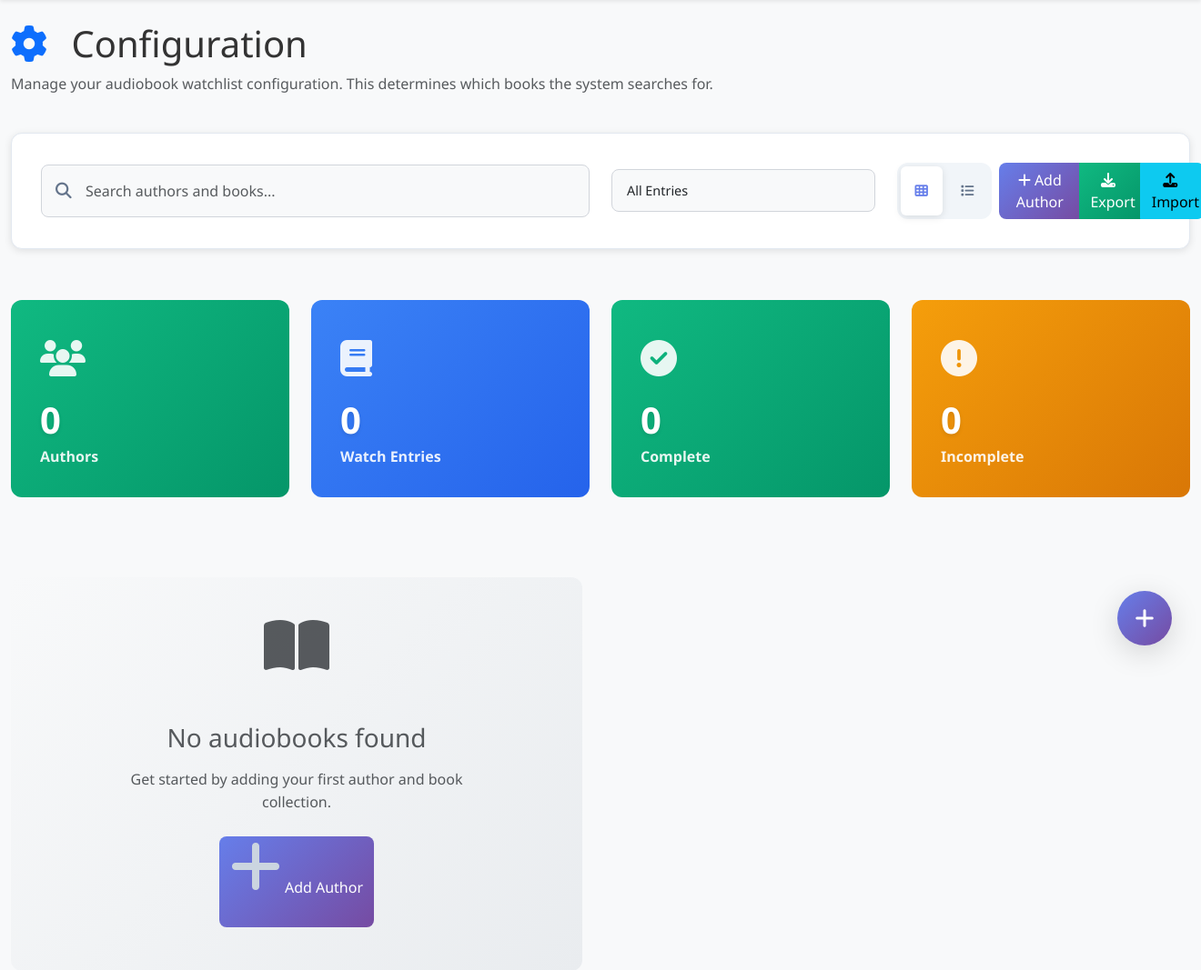
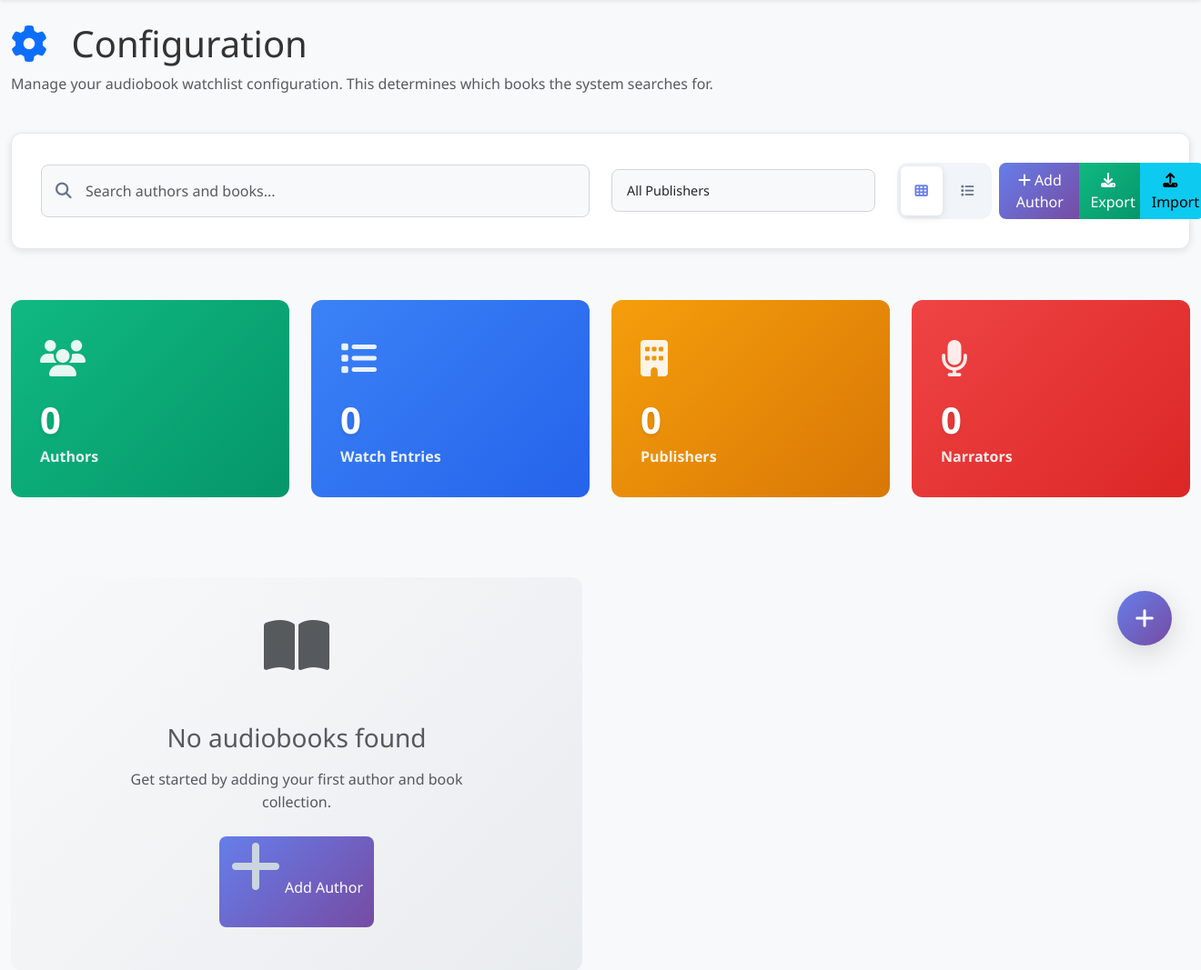
Before and after one commit to H2OKing89/AudiobookStalkerr, a FastAPI app: page /config in a window 1320 px wide. Shown: the part 58-1125 px from the top of the page at 91% size. Run offline with FastAPI, Linux system fonts and the light colour scheme; some libraries are stand-ins or nearby versions.

Commit message:
feat: Refactor stats calculation and update filters in the AudioStacker app

```diff
--- a/src/audiostracker/web/app.py
+++ b/src/audiostracker/web/app.py
@@ -137,20 +137,12 @@ def get_stats(data: dict) -> dict:
     total_books = sum(len(books) for books in authors.values())
     total_authors = len(authors)
 
-    # Calculate completion stats
-    complete_books = 0
-    incomplete_books = 0
+    # Calculate publisher and narrator stats for reference
     all_publishers = set()
     all_narrators = set()
 
     for author_books in authors.values():
         for book in author_books:
-            if (book.get("title") and book.get("series") and
-                book.get("publisher") and book.get("narrator")):
-                complete_books += 1
-            else:
-                incomplete_books += 1
-
             if book.get("publisher"):
                 all_publishers.add(book["publisher"])
             if book.get("narrator"):
@@ -161,8 +153,6 @@ def get_stats(data: dict) -> dict:
     return {
         "total_books": total_books,
         "total_authors": total_authors,
-        "complete_books": complete_books,
-        "incomplete_books": incomplete_books,
         "total_publishers": len(all_publishers),
         "total_narrators": len(all_narrators),
         "publishers": sorted(list(all_publishers)),
--- a/src/audiostracker/web/static/js/app.js
+++ b/src/audiostracker/web/static/js/app.js
@@ -203,8 +203,6 @@ class AudioStackerApp {
     createAuthorCard(authorName, books) {
         const authorId = generateAuthorId(authorName);
         const bookCount = books.length;
-        const completeCount = books.filter(isBookComplete).length;
-        const completionPercentage = bookCount > 0 ? Math.round((completeCount / bookCount) * 100) : 0;
         const initials = getInitials(authorName);
 
         // Debug logging
@@ -239,11 +237,7 @@ class AudioStackerApp {
                             <div class="author-meta">
                                 <div class="meta-item">
                                     <i class="fas fa-calendar"></i>
-                                    <span>Active Collection</span>
-                                </div>
-                                <div class="meta-item">
-                                    <i class="fas fa-chart-line"></i>
-                                    <span>${completionPercentage}% Complete</span>
+                                    <span>Watch List</span>
                                 </div>
                             </div>
                         </div>
@@ -258,11 +252,7 @@ class AudioStackerApp {
                     <div class="author-stats">
                         <div class="stat-badge">
                             <span class="stat-number">${bookCount}</span>
-                            <span class="stat-label">${bookCount === 1 ? 'Book' : 'Books'}</span>
-                        </div>
-                        <div class="stat-badge">
-                            <span class="stat-number">${completeCount}</span>
-                            <span class="stat-label">Complete</span>
+                            <span class="stat-label">${bookCount === 1 ? 'Entry' : 'Entries'}</span>
                         </div>
                         <div class="stat-badge">
                             <span class="stat-number">${narratorSet.size}</span>
@@ -271,16 +261,6 @@ class AudioStackerApp {
                         <div class="stat-badge">
                             <span class="stat-number">${publisherSet.size}</span>
                             <span class="stat-label">Publishers</span>
-                        </div>
-                    </div>
-
-                    <div class="author-progress">
-                        <div class="progress-label">
-                            <span>Collection Progress</span>
-                            <span>${completionPercentage}%</span>
-                        </div>
-                        <div class="progress-bar-container">
-                            <div class="progress-bar" style="width: ${completionPercentage}%"></div>
                         </div>
                     </div>
 
@@ -320,14 +300,13 @@ class AudioStackerApp {
 
     createBookCard(authorName, book, index) {
         const bookId = `book-${sanitizeId(authorName)}-${index}`;
-        const isComplete = isBookComplete(book);
 
         if (this.viewMode === 'list') {
-            return this.createBookListItem(authorName, book, index, bookId, isComplete);
+            return this.createBookListItem(authorName, book, index, bookId);
         }
 
         return `
-            <div class="book-card ${isComplete ? 'complete' : 'incomplete'}" id="${bookId}">
+            <div class="book-card" id="${bookId}">
                 <div class="book-header">
                     <div class="book-title">
                         <input type="text" class="form-control"
@@ -336,8 +315,6 @@ class AudioStackerApp {
                                onchange="updateBookField('${escapeHtml(authorName)}', ${index}, 'title', this.value)"
                                data-auto-save="true">
                     </div>
-                    <div class="book-status-indicator ${isComplete ? 'complete' : 'incomplete'}"
-                         title="${isComplete ? 'Complete Information' : 'Missing Information'}"></div>
                 </div>
 
                 <div class="book-series mb-2">
@@ -398,7 +375,7 @@ class AudioStackerApp {
         `;
     }
 
-    createBookListItem(authorName, book, index, bookId, isComplete) {
+    createBookListItem(authorName, book, index, bookId) {
         return `
             <div class="book-list-item d-flex align-items-center p-3 border rounded mb-2 ${isComplete ? 'border-success' : 'border-warning'}"
                  id="${bookId}">
@@ -487,8 +464,8 @@ class AudioStackerApp {
         const elements = {
             'total-books': stats.total_books || 0,
             'total-authors': stats.total_authors || 0,
-            'complete-books': stats.complete_books || 0,
-            'incomplete-books': stats.incomplete_books || 0
+            'total-publishers': stats.total_publishers || 0,
+            'total-narrators': stats.total_narrators || 0
         };
 
         Object.entries(elements).forEach(([id, value]) => {
--- a/src/audiostracker/web/static/js/core/state.js
+++ b/src/audiostracker/web/static/js/core/state.js
@@ -148,8 +148,6 @@ class AudioStackerState {
         const stats = {
             total_books: 0,
             total_authors: Object.keys(authors).length,
-            complete_books: 0,
-            incomplete_books: 0,
             total_publishers: 0,
             total_narrators: 0,
             publishers: new Set(),
@@ -160,12 +158,6 @@ class AudioStackerState {
             stats.total_books += authorBooks.length;
 
             for (const book of authorBooks) {
-                if (isBookComplete(book)) {
-                    stats.complete_books++;
-                } else {
-                    stats.incomplete_books++;
-                }
-
                 if (book.publisher) {
                     stats.publishers.add(book.publisher);
                 }
--- a/src/audiostracker/web/static/js/modules/filters.js
+++ b/src/audiostracker/web/static/js/modules/filters.js
@@ -8,8 +8,6 @@ class FiltersModule {
         this.filterSelect = null;
         this.availableFilters = {
             all: 'All Books',
-            complete: 'Complete Info',
-            incomplete: 'Missing Info',
             publisher: 'By Publisher',
             narrator: 'By Narrator'
         };
--- a/src/audiostracker/web/templates/config.html
+++ b/src/audiostracker/web/templates/config.html
@@ -60,10 +60,8 @@
                         </div>
                         <div class="col-lg-3">
                             <div class="filter-group">
-                                <select id="status-filter" class="filter-select form-select">
-                                    <option value="all">All Entries</option>
-                                    <option value="complete">Complete</option>
-                                    <option value="incomplete">Incomplete</option>
+                                <select id="publisher-filter" class="filter-select form-select">
+                                    <option value="all">All Publishers</option>
                                 </select>
                             </div>
                         </div>
@@ -111,7 +109,7 @@
             <div class="col-lg-3 col-md-6 mb-3">
                 <div class="stat-card info">
                     <div class="stat-icon">
-                        <i class="fas fa-book"></i>
+                        <i class="fas fa-list"></i>
                     </div>
                     <div class="stat-info">
                         <h3 id="total-books">{{ stats.total_books }}</h3>
@@ -120,24 +118,24 @@
                 </div>
             </div>
             <div class="col-lg-3 col-md-6 mb-3">
-                <div class="stat-card success">
+                <div class="stat-card warning">
                     <div class="stat-icon">
-                        <i class="fas fa-check-circle"></i>
+                        <i class="fas fa-building"></i>
                     </div>
                     <div class="stat-info">
-                        <h3 id="complete-books">{{ stats.complete_books }}</h3>
-                        <p>Complete</p>
+                        <h3 id="total-publishers">{{ stats.total_publishers }}</h3>
+                        <p>Publishers</p>
                     </div>
                 </div>
             </div>
             <div class="col-lg-3 col-md-6 mb-3">
-                <div class="stat-card warning">
+                <div class="stat-card danger">
                     <div class="stat-icon">
-                        <i class="fas fa-exclamation-circle"></i>
+                        <i class="fas fa-microphone"></i>
                     </div>
                     <div class="stat-info">
-                        <h3 id="incomplete-books">{{ stats.incomplete_books }}</h3>
-                        <p>Incomplete</p>
+                        <h3 id="total-narrators">{{ stats.total_narrators }}</h3>
+                        <p>Narrators</p>
                     </div>
                 </div>
             </div>
@@ -225,6 +223,27 @@
             }
         }
 
+        // Initialize publisher filter once the page loads
+        document.addEventListener('DOMContentLoaded', () => {
+            setTimeout(() => {
+                const publisherFilter = document.getElementById('publisher-filter');
+                const stats = window.initialStats;
+
+                if (publisherFilter && stats && stats.publishers) {
+                    // Clear existing options except "All Publishers"
+                    publisherFilter.innerHTML = '<option value="all">All Publishers</option>';
+
+                    // Add publisher options
+                    stats.publishers.forEach(publisher => {
+                        const option = document.createElement('option');
+                        option.value = publisher;
+                        option.textContent = publisher;
+                        publisherFilter.appendChild(option);
+                    });
+                }
+            }, 500); // Give time for other scripts to load
+        });
+
         // Global debug helper function
         window.debug = function() {
             console.log('=== DEBUG INFO ===');
```
